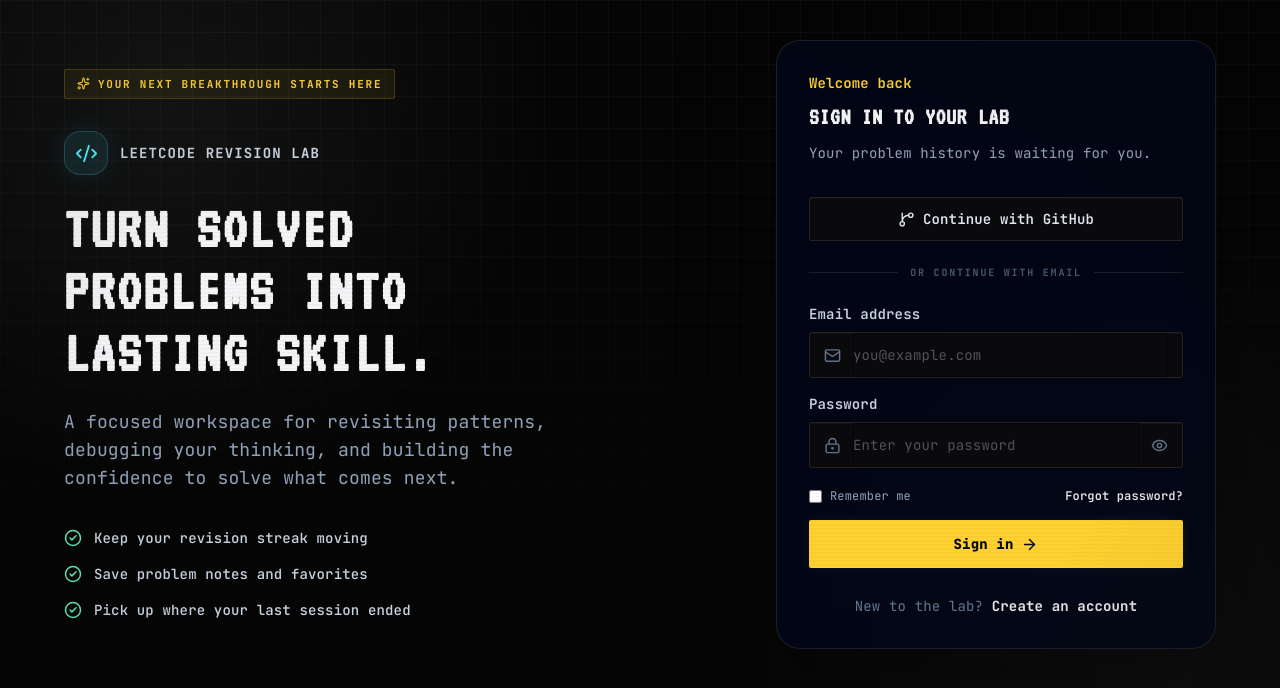
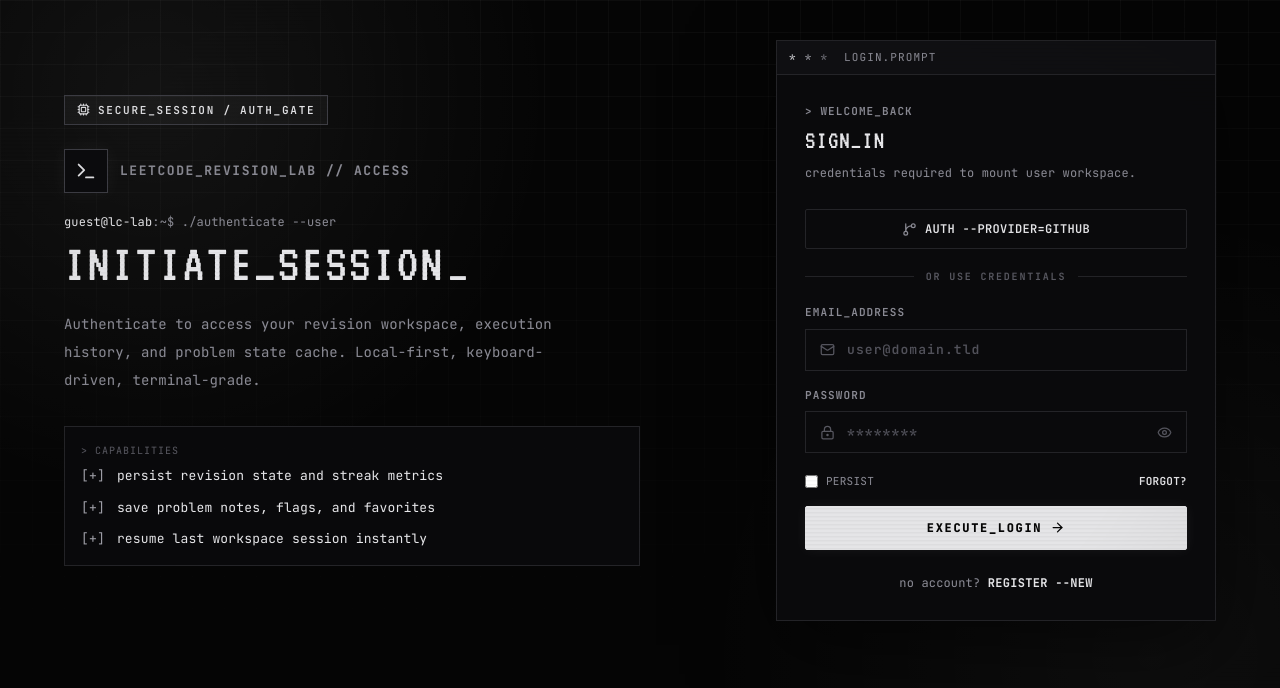
Before and after one commit to sharaddh/CodeLab, a Next.js app: page /login in a window 1280 px wide. Shown: the top 688 px of the page. Built offline with nearby package versions, Linux system fonts and the light colour scheme.

Commit message:
refresh login page

```diff
--- a/app/login/page.tsx
+++ b/app/login/page.tsx
@@ -2,22 +2,12 @@
 
 import { FormEvent, useState } from "react";
 import Link from "next/link";
-import {
-  ArrowRight,
-  CheckCircle2,
-  Code2,
-  Eye,
-  EyeOff,
-  GitBranch,
-  LockKeyhole,
-  Mail,
-  Sparkles,
-} from "lucide-react";
+import { ArrowRight, Terminal, Eye, EyeOff, GitBranch, LockKeyhole, Mail, Cpu } from "lucide-react";
 
 const benefits = [
-  "Keep your revision streak moving",
-  "Save problem notes and favorites",
-  "Pick up where your last session ended",
+  "persist revision state and streak metrics",
+  "save problem notes, flags, and favorites",
+  "resume last workspace session instantly",
 ];
 
 export default function LoginPage() {
@@ -28,96 +18,104 @@ export default function LoginPage() {
   }
 
   return (
-    <main className="login-shell min-h-screen overflow-hidden px-5 py-10 sm:px-8 lg:px-12">
+    <main className="login-shell min-h-screen overflow-hidden px-5 py-10 sm:px-8 lg:px-12 font-mono">
       <div className="login-glow login-glow-one" />
       <div className="login-glow login-glow-two" />
 
       <div className="relative z-10 mx-auto grid w-full max-w-6xl items-center gap-12 lg:grid-cols-[minmax(0,1fr)_440px] lg:gap-20">
         <section className="login-intro max-w-xl">
-          <div className="mb-8 inline-flex items-center gap-2 rounded-full border border-amber-400/20 bg-amber-300/[0.07] px-3 py-1.5 text-[11px] font-bold uppercase tracking-[0.16em] text-amber-300">
-            <Sparkles size={13} />
-            Your next breakthrough starts here
+          <div className="mb-6 inline-flex items-center gap-2 border border-[var(--border-bright)] bg-[rgba(255,255,255,0.04)] px-3 py-1.5 text-[11px] font-semibold uppercase tracking-[0.16em] text-[var(--text)]">
+            <Cpu size={13} />
+            secure_session / auth_gate
           </div>
 
-          <div className="mb-6 flex items-center gap-3 text-cyan-300">
-            <div className="grid size-11 place-items-center rounded-2xl border border-cyan-300/20 bg-cyan-300/10 shadow-[0_0_30px_rgba(34,211,238,0.12)]">
-              <Code2 size={23} />
+          <div className="mb-5 flex items-center gap-3 text-[var(--text)]">
+            <div className="grid size-11 place-items-center border border-[var(--border-bright)] bg-[#0b0b0d] shadow-[0_0_20px_rgba(255,255,255,0.05)]">
+              <Terminal size={22} />
             </div>
-            <span className="text-sm font-bold tracking-[0.08em] text-slate-300">LEETCODE REVISION LAB</span>
+            <span className="text-[13px] font-bold tracking-[0.12em] text-[var(--muted)] uppercase">leetcode_revision_lab // access</span>
           </div>
 
-          <h1 className="max-w-lg text-4xl font-black leading-[1.03] tracking-[-0.04em] text-white sm:text-6xl">
-            Turn solved problems into lasting skill.
+          <div className="text-[12px] text-[var(--muted)] mb-2"><span className="text-[var(--text)]">guest@lc-lab</span>:<span className="text-[var(--muted)]">~</span>$ ./authenticate --user</div>
+          <h1 className="max-w-lg text-[38px] sm:text-[54px] leading-[0.95] font-[family-name:var(--font-terminal)] tracking-wider text-[var(--text)]">
+            INITIATE_SESSION<span className="cursor-blink"></span>
           </h1>
-          <p className="mt-6 max-w-lg text-base leading-7 text-slate-400 sm:text-lg">
-            A focused workspace for revisiting patterns, debugging your thinking, and building the confidence to solve what comes next.
+          <p className="mt-5 max-w-lg text-[14px] leading-7 text-[var(--muted)]">
+            Authenticate to access your revision workspace, execution history, and problem state cache. Local-first, keyboard-driven, terminal-grade.
           </p>
 
-          <ul className="mt-9 space-y-4">
+          <ul className="mt-8 space-y-3 border border-[var(--border)] bg-[rgba(11,11,13,0.8)] p-4">
+            <div className="text-[10px] uppercase tracking-widest text-[var(--dim)] mb-2">&gt; capabilities</div>
             {benefits.map((benefit, index) => (
-              <li key={benefit} className="login-benefit flex items-center gap-3 text-sm font-medium text-slate-300" style={{ animationDelay: `${index * 90 + 180}ms` }}>
-                <CheckCircle2 size={18} className="shrink-0 text-emerald-300" />
+              <li key={benefit} className="login-benefit flex items-center gap-3 text-[13px] text-[var(--text)]" style={{ animationDelay: `${index * 90 + 180}ms` }}>
+                <span className="text-[#a1a1aa]">[+]</span>
                 {benefit}
               </li>
             ))}
           </ul>
         </section>
 
-        <section className="login-card login-card-enter rounded-3xl border border-white/10 bg-slate-950/75 p-6 shadow-[0_24px_100px_rgba(0,0,0,0.4)] backdrop-blur-xl sm:p-8">
-          <div className="mb-8">
-            <p className="text-sm font-semibold text-amber-300">Welcome back</p>
-            <h2 className="mt-2 text-2xl font-bold tracking-tight text-white">Sign in to your lab</h2>
-            <p className="mt-2 text-sm leading-6 text-slate-400">Your problem history is waiting for you.</p>
+        <section className="login-card login-card-enter border border-[var(--border)] bg-[rgba(11,11,13,0.95)] p-0 shadow-[0_24px_80px_rgba(0,0,0,0.55)] backdrop-blur-md">
+          <div className="flex items-center gap-2 px-3 py-2 border-b border-[var(--border)] bg-[#0f0f12] text-[11px] text-[var(--muted)] uppercase tracking-widest">
+            <span className="text-[#d4d4d8]">*</span><span className="text-[#a1a1aa]">*</span><span className="text-[#71717a]">*</span>
+            <span className="ml-2">login.prompt</span>
+          </div>
+          <div className="p-6 sm:p-7">
+            <div className="mb-6">
+              <p className="text-[11px] font-semibold text-[var(--muted)] uppercase tracking-widest">&gt; welcome_back</p>
+              <h2 className="mt-2 text-[26px] leading-none font-[family-name:var(--font-terminal)] tracking-wider text-[var(--text)]">SIGN_IN</h2>
+              <p className="mt-2 text-[12px] leading-6 text-[var(--muted)]">credentials required to mount user workspace.</p>
             </div>
 
-          <button type="button" className="login-control flex h-11 w-full items-center justify-center gap-2 rounded-xl border border-white/10 bg-white/[0.04] text-sm font-semibold text-slate-200 transition hover:border-white/20 hover:bg-white/[0.08]">
-            <GitBranch size={17} />
-            Continue with GitHub
+            <button type="button" className="flex h-10 w-full items-center justify-center gap-2 border border-[var(--border)] bg-[#0a0a0c] text-[12px] font-semibold text-[var(--text)] uppercase tracking-wide transition hover:border-[var(--border-bright)] hover:bg-[#17171c]">
+              <GitBranch size={15} className="text-[var(--muted)]" />
+              auth --provider=github
             </button>
 
-          <div className="my-6 flex items-center gap-3 text-[10px] font-bold uppercase tracking-[0.18em] text-slate-600">
-            <span className="h-px flex-1 bg-white/10" />
-            or continue with email
-            <span className="h-px flex-1 bg-white/10" />
+            <div className="my-5 flex items-center gap-3 text-[10px] font-semibold uppercase tracking-[0.18em] text-[var(--dim)]">
+              <span className="h-px flex-1 bg-[var(--border)]" />
+              or use credentials
+              <span className="h-px flex-1 bg-[var(--border)]" />
             </div>
 
             <form className="space-y-4" onSubmit={handleSubmit}>
-            <label className="block text-sm font-semibold text-slate-300">
-              Email address
-              <span className="login-input mt-2 flex items-center gap-3 rounded-xl border border-white/10 bg-white/[0.035] px-3.5 transition focus-within:border-cyan-300/60 focus-within:ring-4 focus-within:ring-cyan-300/10">
-                <Mail size={17} className="text-slate-500" />
-                <input type="email" required placeholder="you@example.com" className="h-11 min-w-0 flex-1 bg-transparent text-sm font-normal text-white outline-none placeholder:text-slate-600" />
+              <label className="block text-[11px] font-semibold text-[var(--muted)] uppercase tracking-widest">
+                email_address
+                <span className="mt-2 flex items-center gap-3 border border-[var(--border)] bg-[#0a0a0c] px-3.5 transition focus-within:border-[var(--border-bright)]">
+                  <Mail size={15} className="text-[var(--dim)]" />
+                  <input type="email" required placeholder="user@domain.tld" className="h-10 min-w-0 flex-1 bg-transparent text-[13px] text-[var(--text)] outline-none placeholder:text-[#52525b] !border-none !shadow-none !p-0" />
                 </span>
               </label>
 
-            <label className="block text-sm font-semibold text-slate-300">
-              Password
-              <span className="login-input mt-2 flex items-center gap-3 rounded-xl border border-white/10 bg-white/[0.035] px-3.5 transition focus-within:border-cyan-300/60 focus-within:ring-4 focus-within:ring-cyan-300/10">
-                <LockKeyhole size={17} className="text-slate-500" />
-                <input type={showPassword ? "text" : "password"} required placeholder="Enter your password" className="h-11 min-w-0 flex-1 bg-transparent text-sm font-normal text-white outline-none placeholder:text-slate-600" />
-                <button type="button" aria-label={showPassword ? "Hide password" : "Show password"} onClick={() => setShowPassword((visible) => !visible)} className="text-slate-500 transition hover:text-slate-200">
-                  {showPassword ? <EyeOff size={17} /> : <Eye size={17} />}
+              <label className="block text-[11px] font-semibold text-[var(--muted)] uppercase tracking-widest">
+                password
+                <span className="mt-2 flex items-center gap-3 border border-[var(--border)] bg-[#0a0a0c] px-3.5 transition focus-within:border-[var(--border-bright)]">
+                  <LockKeyhole size={15} className="text-[var(--dim)]" />
+                  <input type={showPassword ? "text" : "password"} required placeholder="********" className="h-10 min-w-0 flex-1 bg-transparent text-[13px] text-[var(--text)] outline-none placeholder:text-[#52525b] !border-none !shadow-none !p-0" />
+                  <button type="button" aria-label={showPassword ? "Hide password" : "Show password"} onClick={() => setShowPassword((visible) => !visible)} className="text-[var(--dim)] transition hover:text-[var(--text)] !p-0 !border-none !bg-transparent">
+                    {showPassword ? <EyeOff size={15} /> : <Eye size={15} />}
                   </button>
                 </span>
               </label>
 
-            <div className="flex items-center justify-between pt-1 text-xs">
-              <label className="flex items-center gap-2 text-slate-400">
-                <input type="checkbox" className="accent-amber-300" />
-                Remember me
+              <div className="flex items-center justify-between pt-1 text-[11px]">
+                <label className="flex items-center gap-2 text-[var(--muted)] uppercase tracking-wide">
+                  <input type="checkbox" className="accent-[#d4d4d8]" />
+                  persist
                 </label>
-              <Link href="#" className="font-semibold text-cyan-300 transition hover:text-cyan-200">Forgot password?</Link>
+                <Link href="#" className="font-semibold text-[var(--text)] uppercase tracking-wide hover:text-[#ffffff]">forgot?</Link>
               </div>
 
-            <button type="submit" className="login-submit group mt-2 flex h-12 w-full items-center justify-center gap-2 rounded-xl bg-amber-300 text-sm font-extrabold text-slate-950 transition hover:bg-amber-200">
-              Sign in
-              <ArrowRight size={17} className="transition-transform group-hover:translate-x-1" />
+              <button type="submit" className="login-submit group mt-2 flex h-11 w-full items-center justify-center gap-2 bg-[#e5e5e7] text-[12px] font-extrabold text-[#050505] uppercase tracking-[0.14em] transition hover:bg-[#ffffff] border border-[#e5e5e7]">
+                execute_login
+                <ArrowRight size={15} className="transition-transform group-hover:translate-x-1" />
               </button>
             </form>
 
-          <p className="mt-7 text-center text-sm text-slate-500">
-            New to the lab? <Link href="#" className="font-bold text-slate-200 transition hover:text-amber-300">Create an account</Link>
+            <p className="mt-6 text-center text-[12px] text-[var(--muted)]">
+              no account? <Link href="#" className="font-bold text-[var(--text)] hover:text-[#ffffff] uppercase tracking-wide">register --new</Link>
             </p>
+          </div>
         </section>
       </div>
     </main>
```
Lines whose indentation alone changed are shown as unchanged.
